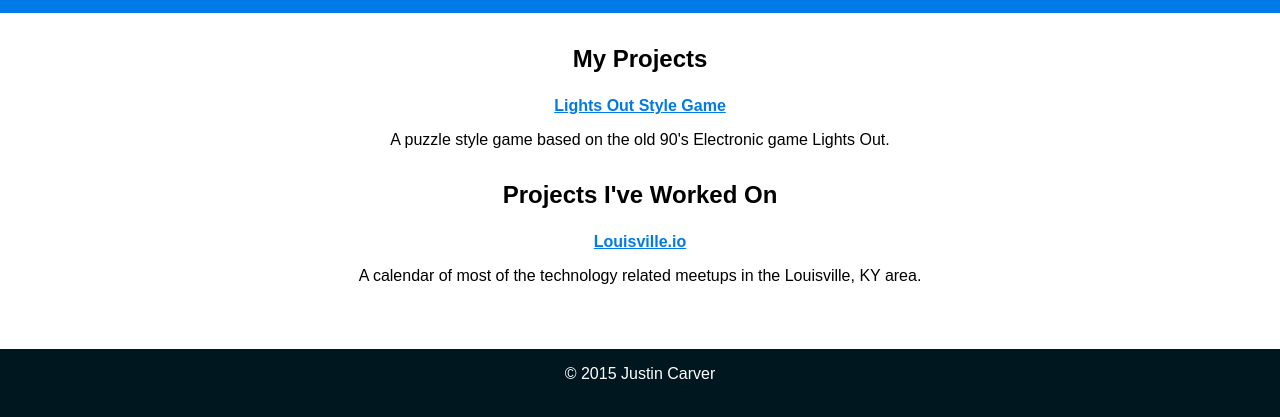
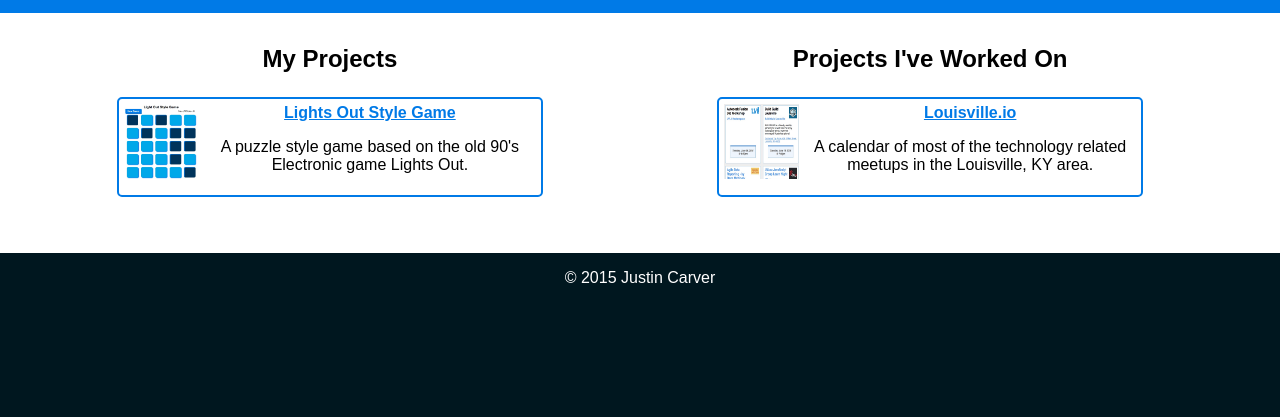
Before and after one commit to justcarver/personalsite, a website: page app/projects.html in a window 1280 px wide. Shown: the part 83-500 px from the top of the page. Drawn offline with Linux system fonts and the light colour scheme.

Commit message:
added thumbnails to projects page

```diff
--- a/app/projects.html
+++ b/app/projects.html
@@ -19,19 +19,21 @@
             </nav>
         </header>
         <div id="main-body">
-            <section>
+            <section class="column">
                 <h3>My Projects</h3>
                 <ul>
                     <li>
+                        <a href="lightsout.html"><img src="img/lightsout.jpg" alt="Lights Out Style Game" class="list-icon" /></a>
                         <h4><a href="lightsout.html">Lights Out Style Game</a></h4>
                         <p>A puzzle style game based on the old 90's Electronic game Lights Out.</p>
                     </li>
                 </ul>
             </section>
-            <section>
+            <section class="column">
                 <h3>Projects I've Worked On</h3>
                 <ul>
                     <li>
+                        <a href="http://louisville.io" target="_blank"><img src="img/louisvilleio.jpg" alt="Louisville.io" class ="list-icon" /></a>
                         <h4><a href="http://louisville.io" target="_blank">Louisville.io</a></h4>
                         <p>A calendar of most of the technology related meetups in the Louisville, KY area.</p>
                     </li>
--- a/app/scss/style.scss
+++ b/app/scss/style.scss
@@ -78,6 +78,8 @@ header {
 
    section {
        clear: both;
+       max-width: 90%;
+       margin: auto;
    }
 
     ul {
@@ -90,11 +92,25 @@ header {
             width: 80%;
             text-align: center;
             margin: .5rem auto;
+            border: 2px solid $mainColor;
+            border-radius: 5px;
+            padding: 5px;
 
             h4 {
                 padding: 0;
                 margin: 0;
             }
+
+            .list-icon {
+                width: 75px;
+                height: 75px;
+                float: left;
+                padding: 0 5px 0 0;
+            }
+        }
+
+        li:hover {
+            border: 2px solid $mainHighlight;
         }
     }
 }
@@ -107,7 +123,7 @@ footer {
 
 
 /* Media Queries */
-@media all and (orientation:landscape) {
+@media all and (min-width:800px) {
     header {
         clear: both;
         height: 5rem;
@@ -128,6 +144,18 @@ footer {
                 margin: 1.6825rem 0 0 0;
             }
         }
+    }
 
+    section {
+        width: 80%;
+        max-width: 600px;
+        margin: auto;
+    }
+
+    .column {
+        width: 45%;
+        display: inline-block;
+        padding: 0 2%;
+        margin: 0;
     }
 }
```
Also changed, not shown: app/css/style.css, app/img/lightsout.jpg (added), app/img/louisvilleio.jpg (added).
